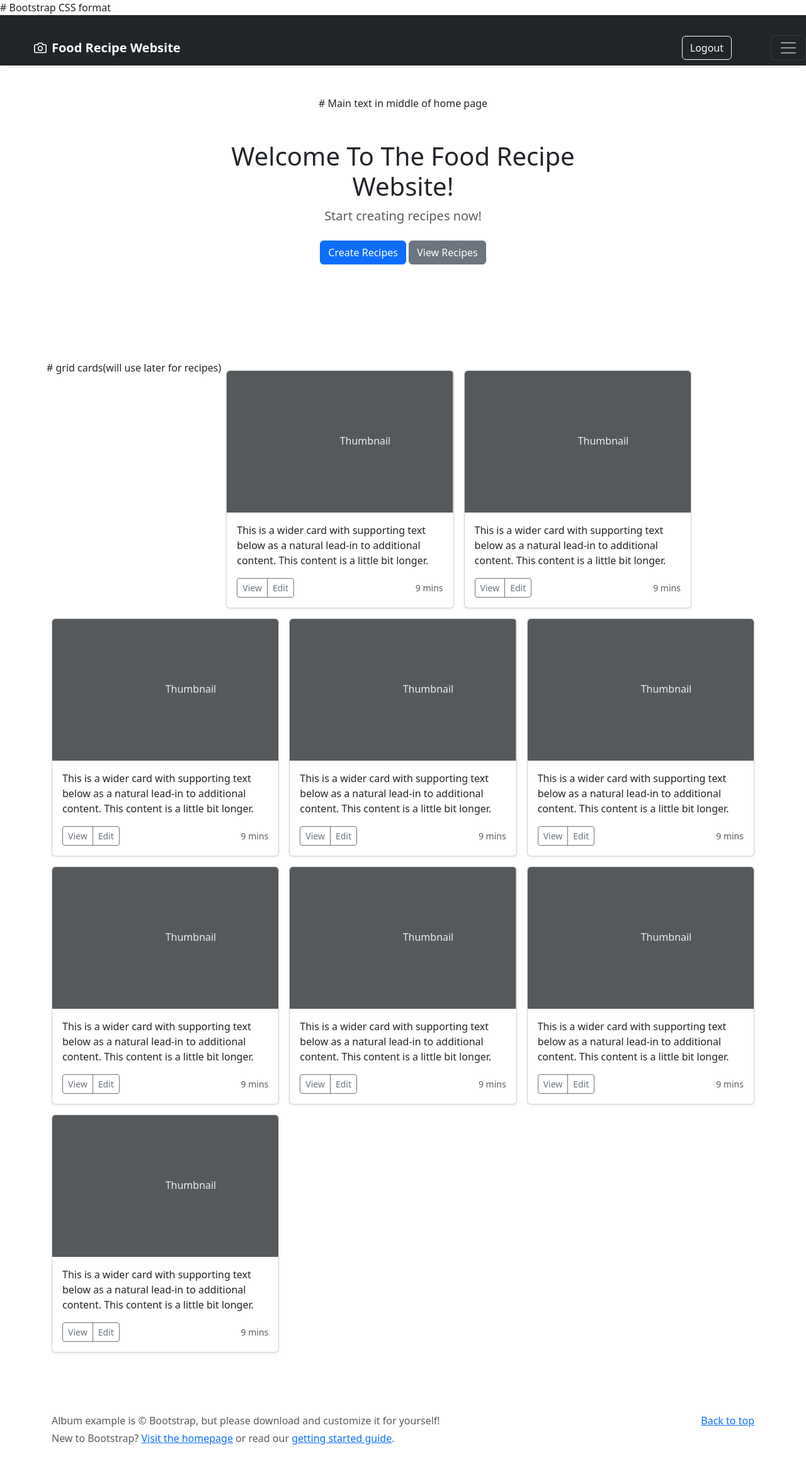
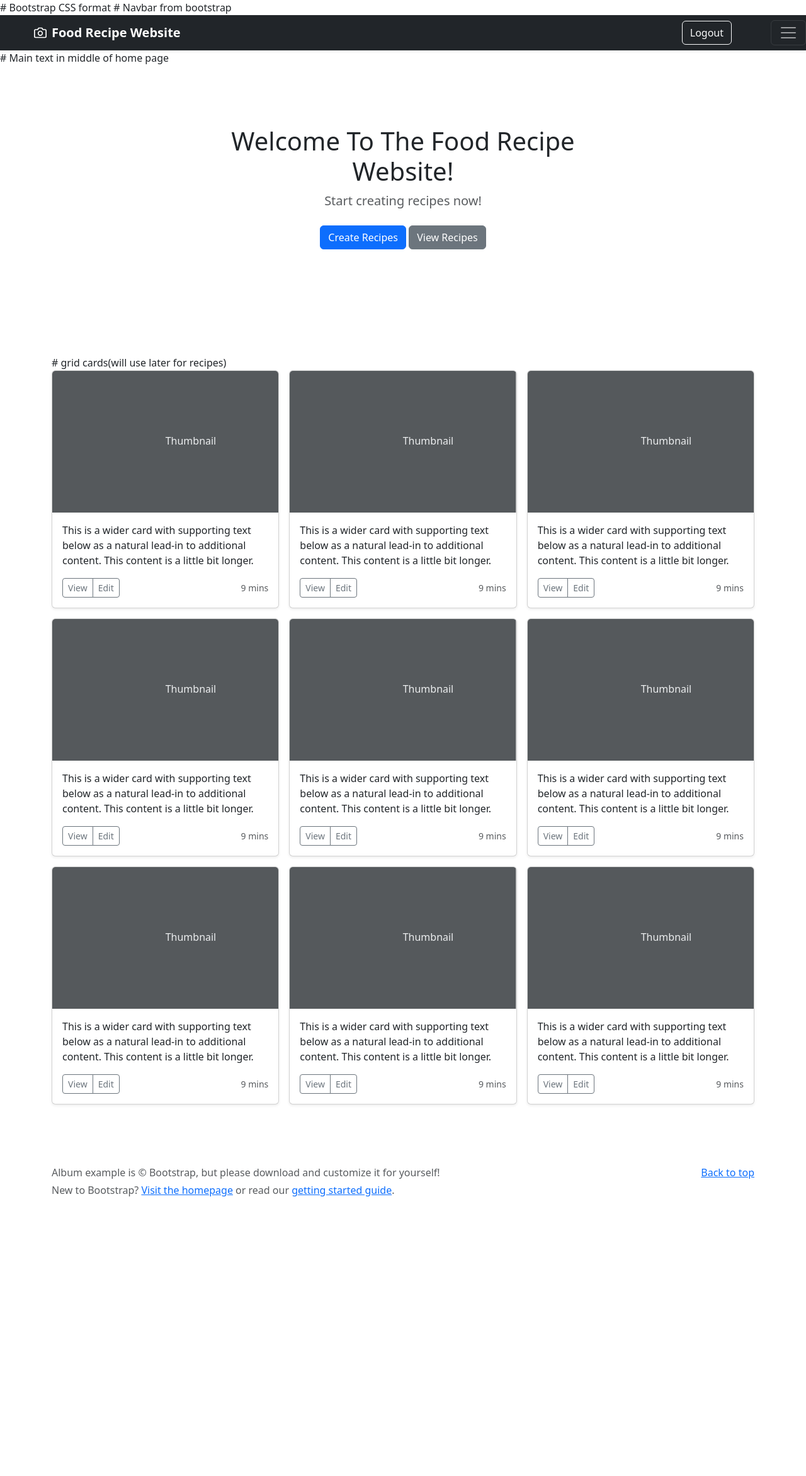
Before and after one commit to RyanTang0203/Recipe_Web_App, a Flask app: page /home in a window 1280 px wide. Shown: the whole page at 63% size. After the commit the page ends 1900 px from the top, so only its background shows below. Run offline with Flask 3, Linux system fonts and the light colour scheme; a user stored in the database is signed in; some libraries are stand-ins or nearby versions.

Commit message:
home comments fixed

```diff
--- a/app/templates/home.html
+++ b/app/templates/home.html
@@ -1,7 +1,8 @@
 <!DOCTYPE html>
 <html lang="en">
 <head>
-<link href="https://cdn.jsdelivr.net/npm/bootstrap@5.3.3/dist/css/bootstrap.min.css" rel="stylesheet"> # Bootstrap CSS format
+# Bootstrap CSS format
+<link href="https://cdn.jsdelivr.net/npm/bootstrap@5.3.3/dist/css/bootstrap.min.css" rel="stylesheet">
 <body class="home-page">
 <body data-new-gr-c-s-check-loaded="14.1232.0" data-gr-ext-installed="">
     <svg xmlns="http://www.w3.org/2000/svg" class="d-none">
@@ -26,7 +27,8 @@ Then, link them off to some social networking sites or contact information.</p>
       </div>
     </div>
   </div>
-  <div class="navbar navbar-dark bg-dark shadow-sm"> # Navbar from bootstrap
+# Navbar from bootstrap
+  <div class="navbar navbar-dark bg-dark shadow-sm">
     <div class="container">
       <a href="#" class="navbar-brand d-flex align-items-center">
         <svg xmlns="http://www.w3.org/2000/svg" width="20" height="20" fill="none"
@@ -50,8 +52,8 @@ navigation">
 </header>
 
 <main>
-
-  <section class="py-5 text-center container"> # Main text in middle of home page
+# Main text in middle of home page
+  <section class="py-5 text-center container">
     <div class="row py-lg-5">
       <div class="col-lg-6 col-md-8 mx-auto">
         <h1 class="fw-light">Welcome To The Food Recipe Website!</h1>
@@ -66,8 +68,8 @@ navigation">
 
   <div class="album py-5">
     <div class="container">
-
-      <div class="row row-cols-1 row-cols-sm-2 row-cols-md-3 g-3"> # grid cards(will use later for recipes)
+# grid cards(will use later for recipes)
+      <div class="row row-cols-1 row-cols-sm-2 row-cols-md-3 g-3">
         <div class="col">
           <div class="card shadow-sm">
             <svg class="bd-placeholder-img card-img-top" width="100%" height="225"
```
